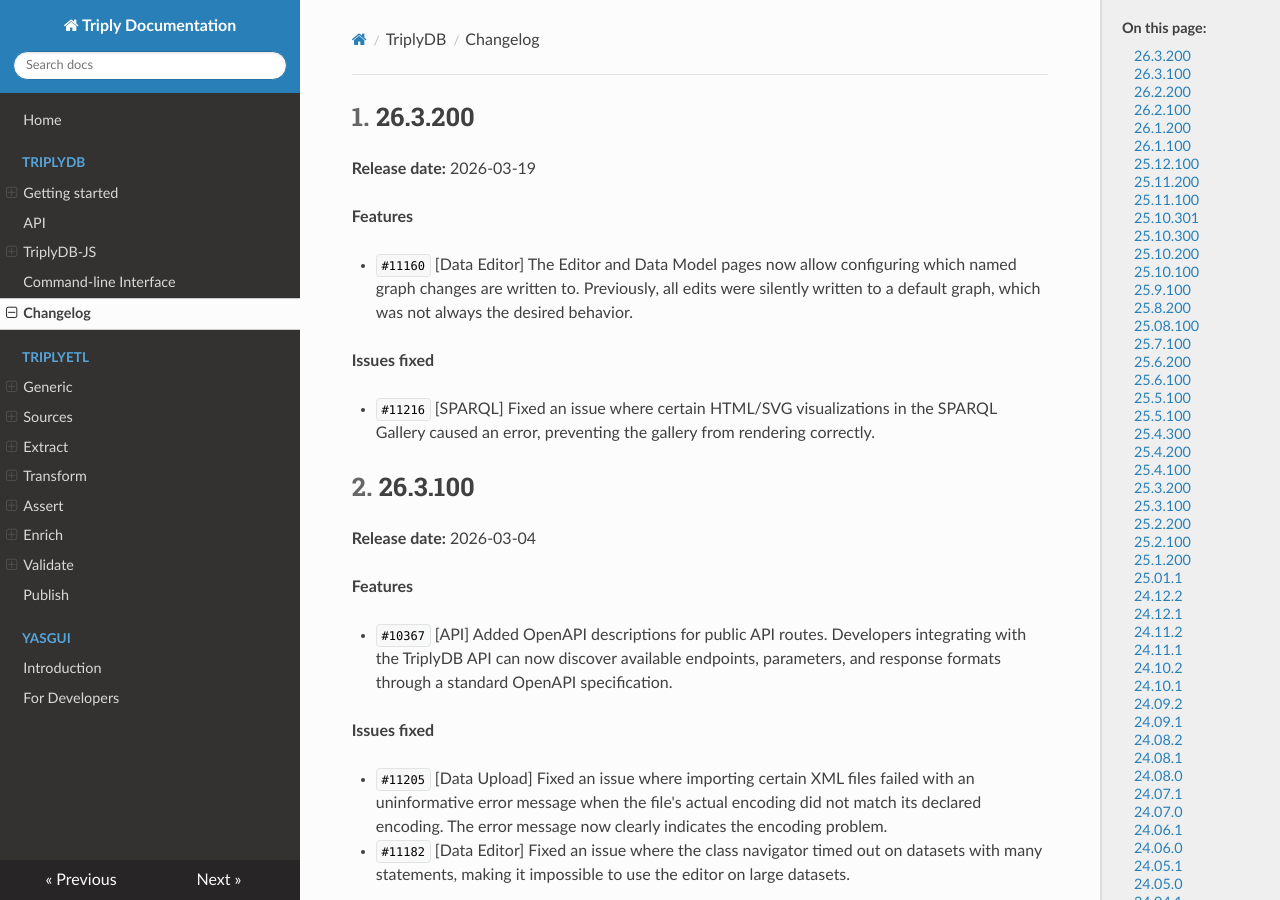
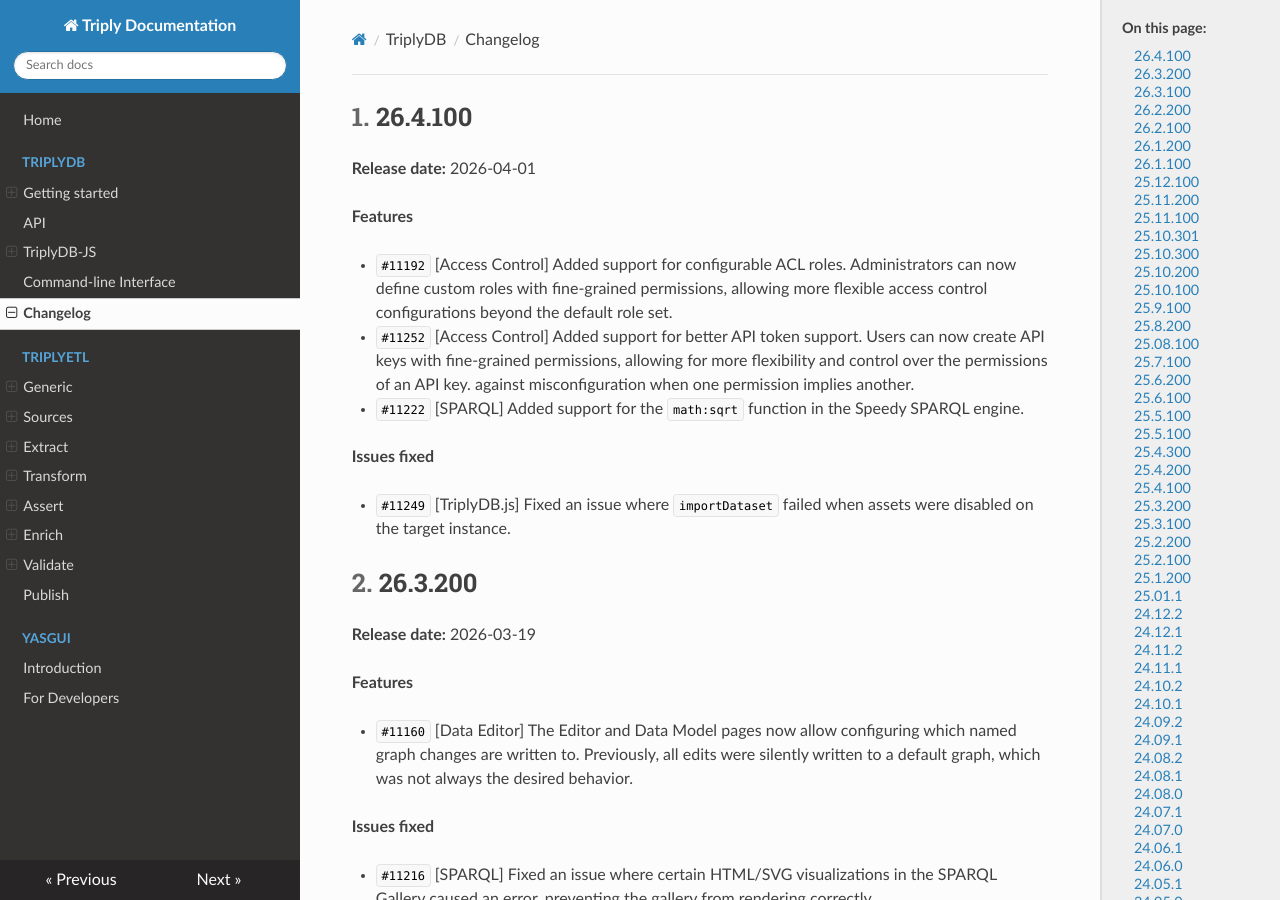
Before and after one commit to TriplyDB/Documentation, an MkDocs documentation site: the page built from docs/triplydb-changelog/index.md, in a window 1280 px wide and 900 px high. Built offline with MkDocs 1.6.1, drawn with Linux system fonts in a browser that asks for light colours.

Commit message:
update changelogs

```diff
--- a/docs/triplydb-changelog/index.md
+++ b/docs/triplydb-changelog/index.md
@@ -4,6 +4,24 @@
 ---
 
 [TOC]
+
+
+## 26.4.100 {#26.4.100}
+
+**Release date:** 2026-04-01
+
+**Features**
+
+- `#11192` [Access Control] Added support for configurable ACL roles. Administrators can now define custom roles with fine-grained permissions, allowing more flexible access control configurations beyond the default role set.
+- `#11252` [Access Control] Added support for better API token support. Users can now
+  create API keys with fine-grained permissions, allowing for more flexibility and control
+ over the permissions of an API key.
+  against misconfiguration when one permission implies another.
+- `#11222` [SPARQL] Added support for the `math:sqrt` function in the Speedy SPARQL engine.
+
+**Issues fixed**
+
+- `#11249` [TriplyDB.js] Fixed an issue where `importDataset` failed when assets were disabled on the target instance.
 
 
 ## 26.3.200 {#26.3.200}
```
Also changed, not shown: docs/triplydb-technical-changelog/index.md (+10 -0 lines).
